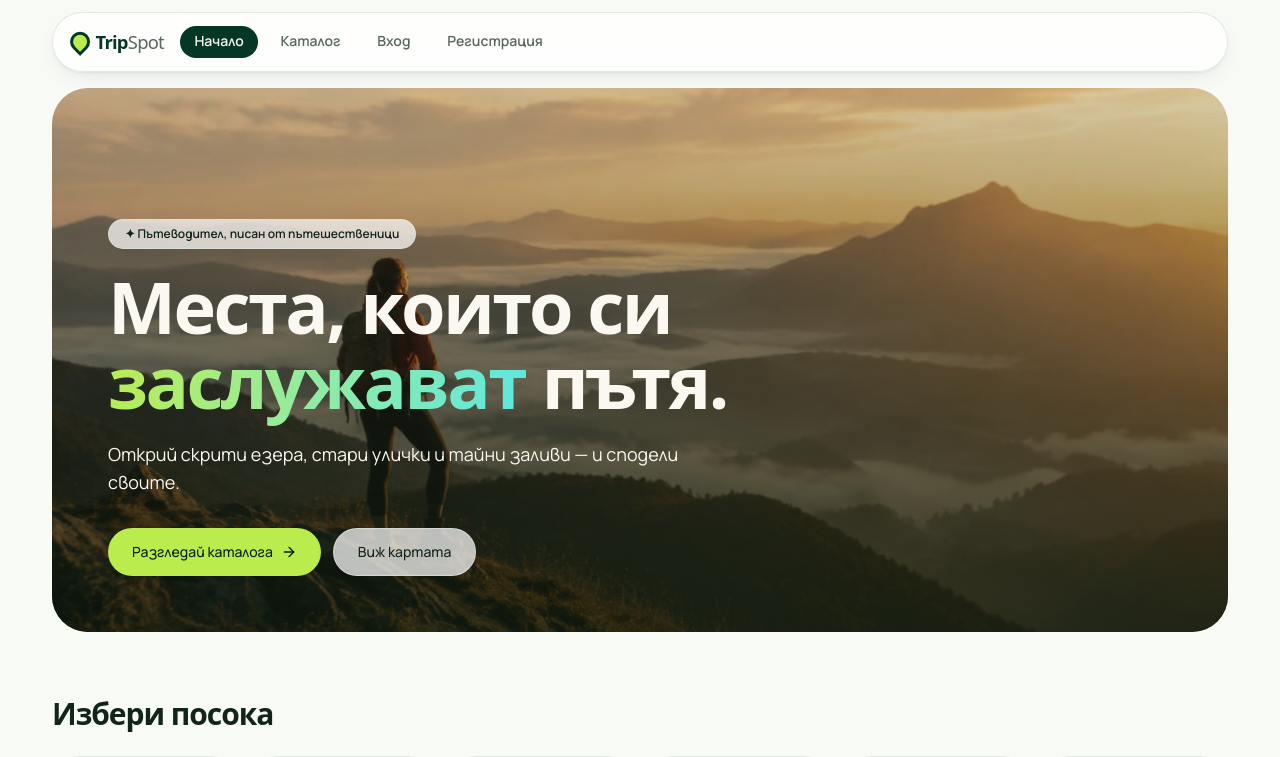
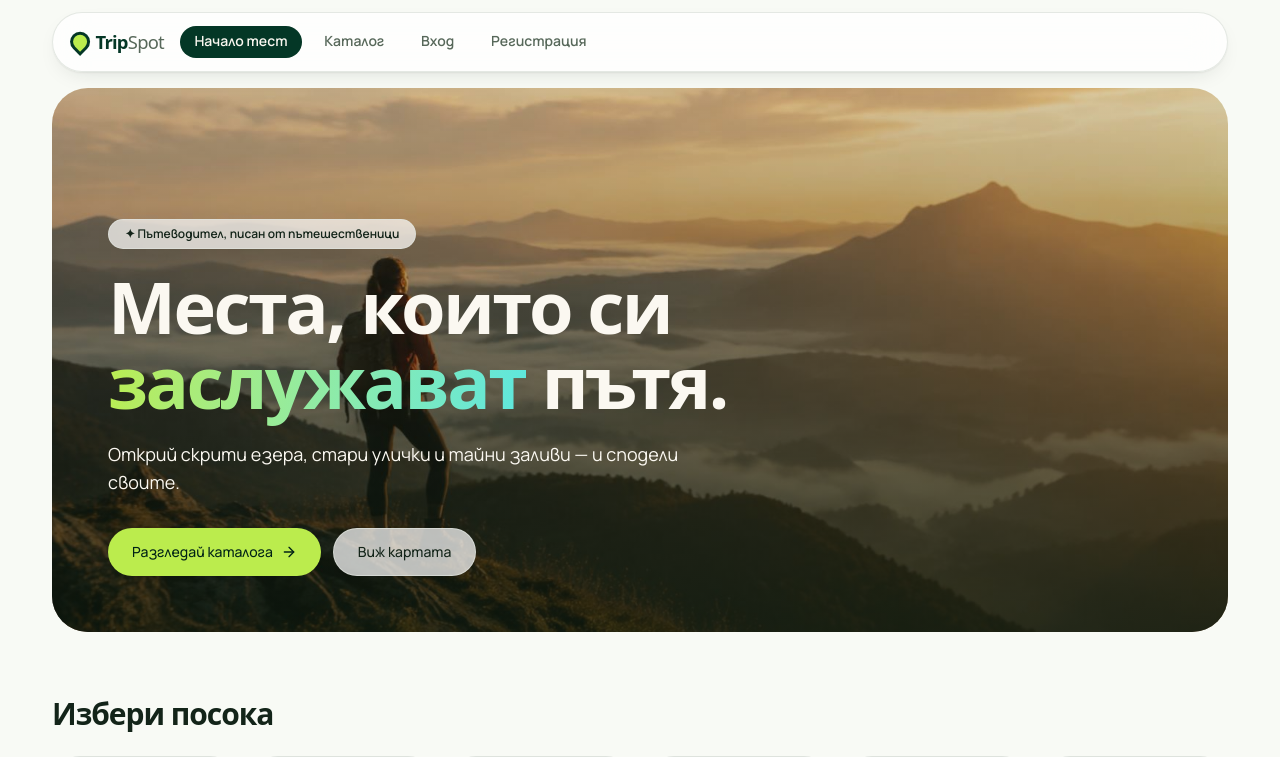
Before and after one commit to DobriHristov/TripSpot, a React (Vite) app in the folder trip-spot/: page / in a window 1280 px wide. Shown: the top 757 px of the page. Built offline with nearby package versions, Linux system fonts and the light colour scheme; no server answers; the database is empty; a web font is replaced by a local one.

Commit message:
test deployment

```diff
--- a/trip-spot/src/components/layout/Header.tsx
+++ b/trip-spot/src/components/layout/Header.tsx
@@ -22,7 +22,7 @@ function NavLinks({ onNavigate }: { onNavigate?: () => void }) {
         }
         onClick={onNavigate}
       >
-        Начало
+        Начало тест
       </NavLink>
 
       <NavLink
```
